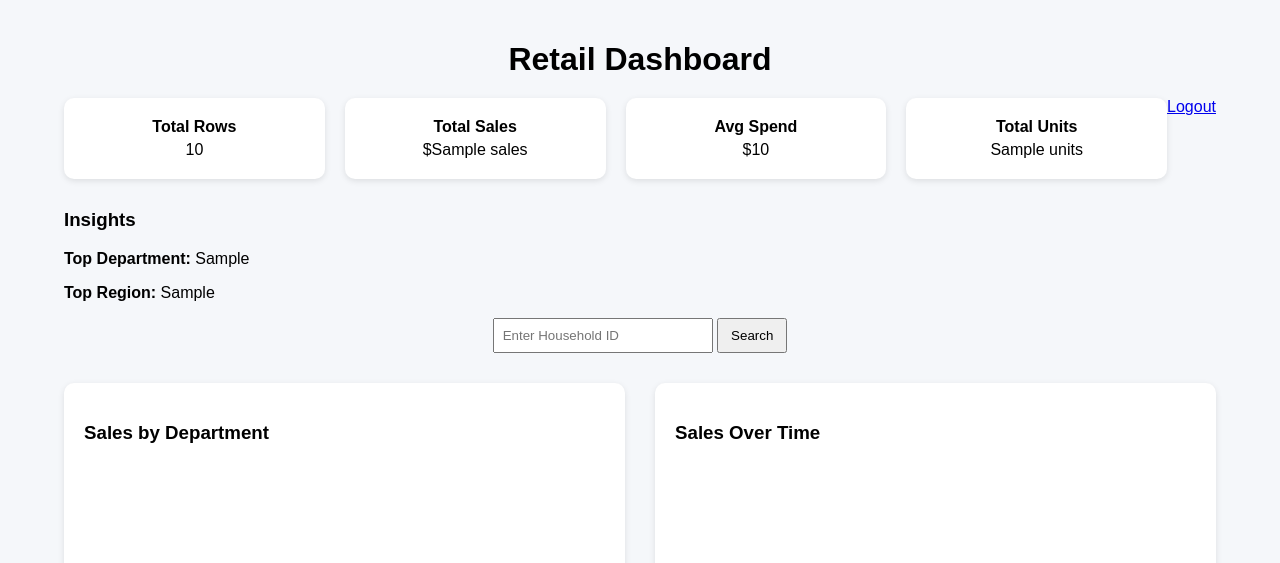
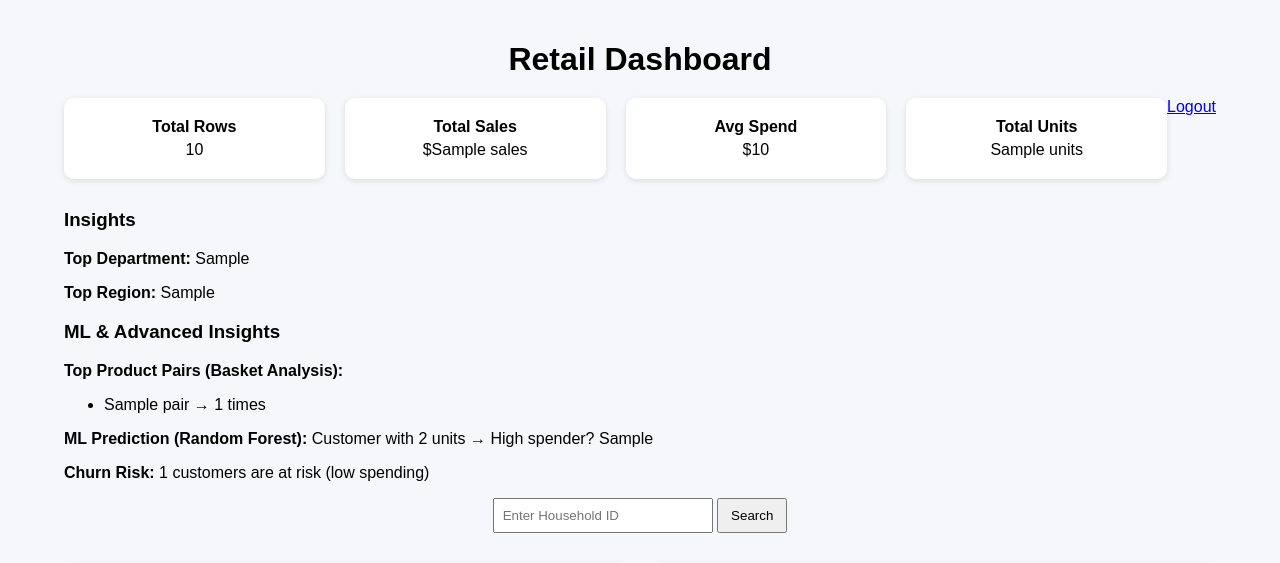
Before and after one commit to muneery/final-project-azure, a Flask app: template templates/index.html in a window 1280 px wide. Shown: the top 563 px of the page. Run offline with Flask 3, Linux system fonts and the light colour scheme; the template is opened without the code that fills it: most values are stand-ins (such as "Sample title", 1, 10 or a date in 2020); a map, chart or similar area stays blank.

Commit message:
Enhance insights section with ML predictions and churn risk
Add ML and advanced insights section with predictions and churn risk.

```diff
--- a/templates/index.html
+++ b/templates/index.html
@@ -127,6 +127,23 @@
 <p><b>Top Department:</b> {{ top_dept }}</p>
 <p><b>Top Region:</b> {{ top_region }}</p>
 
+<h3>ML & Advanced Insights</h3>
+
+<p><b>Top Product Pairs (Basket Analysis):</b></p>
+<ul>
+    {% for pair, count in top_pairs %}
+        <li>{{ pair }} → {{ count }} times</li>
+    {% endfor %}
+</ul>
+
+<p><b>ML Prediction (Random Forest):</b>
+Customer with 2 units → High spender? {{ ml_prediction }}
+</p>
+
+<p><b>Churn Risk:</b>
+{{ churn_count }} customers are at risk (low spending)
+</p>
+
 <!-- SEARCH -->
 <div class="search-box">
     <form action="/search" method="get">
```
